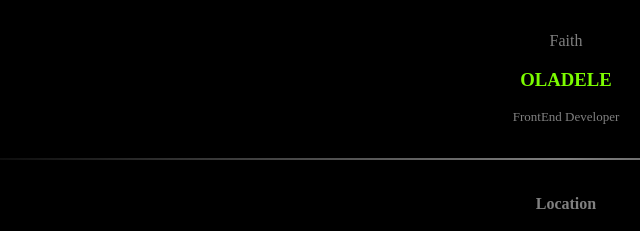
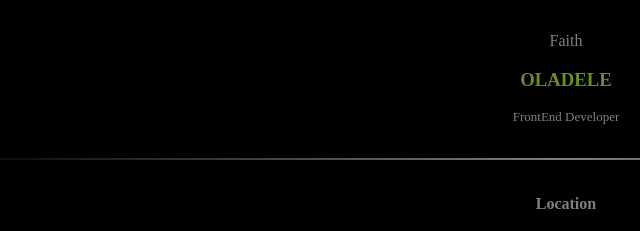
Before and after one commit to FaithOladele/Resume, a plain HTML site: page index.html in a window 1280 px wide. Shown: the part 121-352 px from the top of the page, 74-714 px from the left. Drawn offline with Linux system fonts and the light colour scheme.

Commit message:
Update style.css

```diff
--- a/style.css
+++ b/style.css
@@ -36,7 +36,7 @@ img{
 }
 .oladele{
     text-align: center;
-    color: lawngreen;
+    color: olivedrab;
     position: relative;
     bottom: 20px;
 }
```
